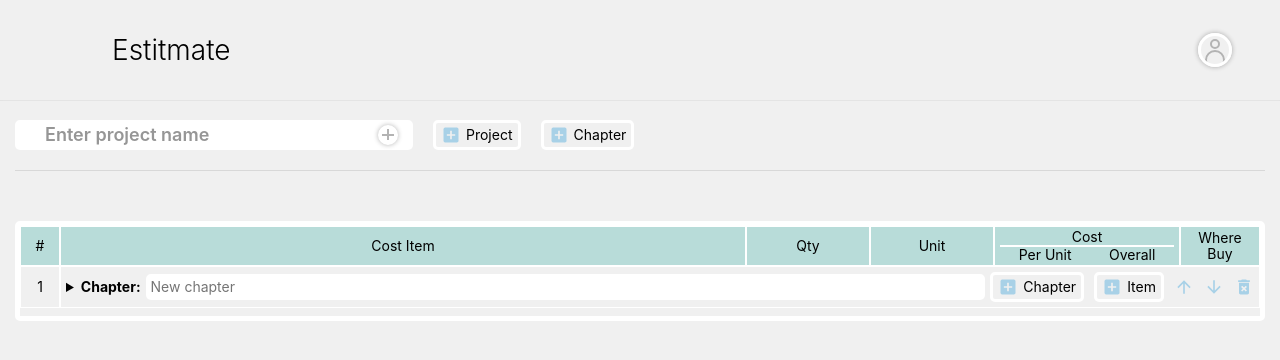
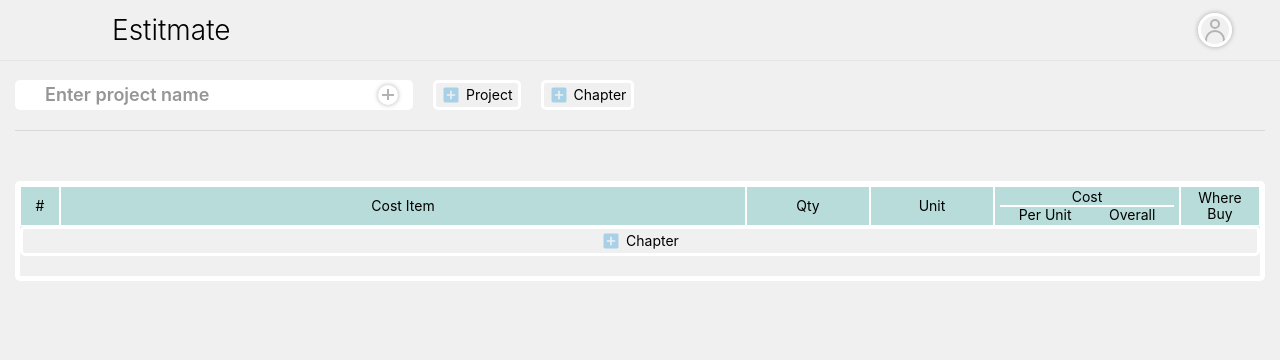
Before and after one commit to dzeninfo/estimate, a React (Create React App) app: page / in a window 1280 px wide. Both pictures are taken after a click on the element "Project". Shown: the top 360 px of the page. Built offline with nearby package versions, Linux system fonts and the light colour scheme.

Commit message:
add delete button

```diff
--- a/src/App.js
+++ b/src/App.js
@@ -14,7 +14,7 @@ function App() {
       // project: <Project />,
       id: uuidv4(),
     };
-    setProjects([...projects, newProject]);
+    setProjects([newProject]);
   };
 
   const [projectName, setProjectName] = useState('');
--- a/src/components/Header.module.css
+++ b/src/components/Header.module.css
@@ -3,7 +3,7 @@
   top: 0;
   left: 0;
   right: 0;
-  height: 100px;
+  height: 60px;
   padding: 0px 15px;
   display: flex;
   gap: 10px;
--- a/src/components/MenuButtons.module.css
+++ b/src/components/MenuButtons.module.css
@@ -4,7 +4,7 @@
   align-items: center;
   gap: 20px;
   text-align: left;
-  padding-top: 120px;
+  padding-top: 80px;
   padding-bottom: 20px;
   margin-bottom: 30px;
   border-bottom: 1px solid rgba(0, 0, 0, 0.1);
--- a/src/components/Projects/Chapter.js
+++ b/src/components/Projects/Chapter.js
@@ -8,7 +8,8 @@ import AddButton from '../UI/AddButton';
 import styles from './Chapter.module.css';
 
 function Chapter(props) {
-  const {chapter, addChapters} = props
+  const { chapter, addChapters, deleteChapters } = props;
+  console.log(chapter)
   return (
     <>
       <div className={styles.chapter}>
@@ -27,11 +28,18 @@ function Chapter(props) {
             />
           </div>
           <div className={styles.row}>
-            <AddButton title='Add new Chapter' text='Chapter' onClick={addChapters}/>
-            <AddButton title='Add new item' text='Item'/>
+            <AddButton
+              title="Add new Chapter"
+              text="Chapter"
+              onClick={addChapters}
+            />
+            <AddButton title="Add new item" text="Item" />
             <MdArrowUpward className={styles.icon} />
             <MdArrowDownward className={styles.icon} />
-            <MdDeleteForever className={styles.icon} />
+            <MdDeleteForever
+              className={styles.icon}
+              onClick={() => deleteChapters(chapter.id)}
+            />
           </div>
         </div>
       </div>
--- a/src/components/Projects/ChaptersList.js
+++ b/src/components/Projects/ChaptersList.js
@@ -3,15 +3,25 @@ import Chapter from './Chapter';
 import styles from './ChaptersList.module.css';
 
 function ChaptersList(props) {
-  const { chapters, addChapters } = props;
+  const { chapters, addChapters, deleteChapters } = props;
   console.log(chapters);
 
   return (
     <div className={styles.container}>
-      {/* <Chapter /> */}
-      {chapters.length === 0 && <AddButton addChapters={addChapters}/>}
+      {chapters.length === 0 && (
+        <AddButton
+          onClick={addChapters}
+          text="Chapter"
+          title="Add new Chapter"
+        />
+      )}
       {chapters.map((chapter) => (
-        <Chapter key={chapter.id} addChapters={addChapters}/>
+        <Chapter
+          chapter={chapter}
+          key={chapter.id}
+          addChapters={addChapters}
+          deleteChapters={deleteChapters}
+        />
       ))}
     </div>
   );
--- a/src/components/Projects/Project.js
+++ b/src/components/Projects/Project.js
@@ -7,9 +7,8 @@ import ChaptersList from './ChaptersList';
 
 function Project(props) {
   // const {project} = props
-  const [ chapters, setChapters ] = useState([<Chapter />]);
-  console.log(chapters);
-
+  const [chapters, setChapters] = useState([]);
+  // console.log(chapters);
 
   const addChaptersHandler = () => {
     const newChapter = {
@@ -20,11 +19,20 @@ function Project(props) {
     setChapters([...chapters, newChapter]);
   };
 
+  const deleteChaptersHandler = (id) => {
+    setChapters(chapters.filter((chapter) => chapter.id !== id));
+    // setChapters([]);
+  };
+
   return (
     <div className={styles.wrapper}>
       <Top />
       {/* <Chapter /> */}
-      <ChaptersList chapters={chapters} addChapters={addChaptersHandler}/>
+      <ChaptersList
+        chapters={chapters}
+        addChapters={addChaptersHandler}
+        deleteChapters={deleteChaptersHandler}
+      />
     </div>
   );
 }
--- a/src/components/UI/AddButton.module.css
+++ b/src/components/UI/AddButton.module.css
@@ -1,5 +1,5 @@
 .button {
-  display: flex;
+  display: inline-flex;
   justify-content: center;
   align-items: center;
   gap: 5px;
```
